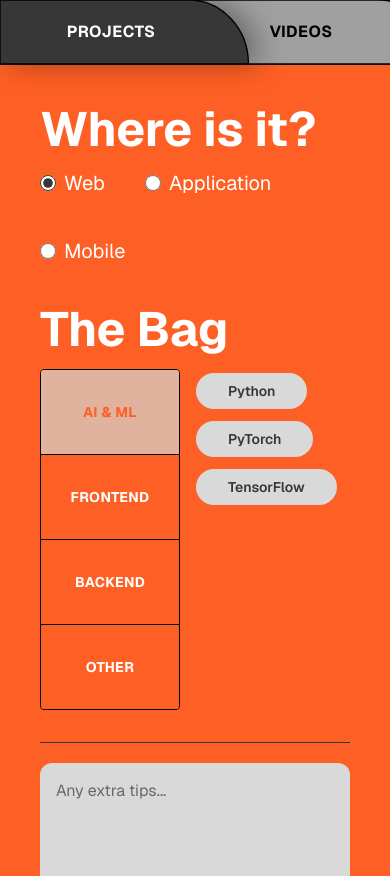
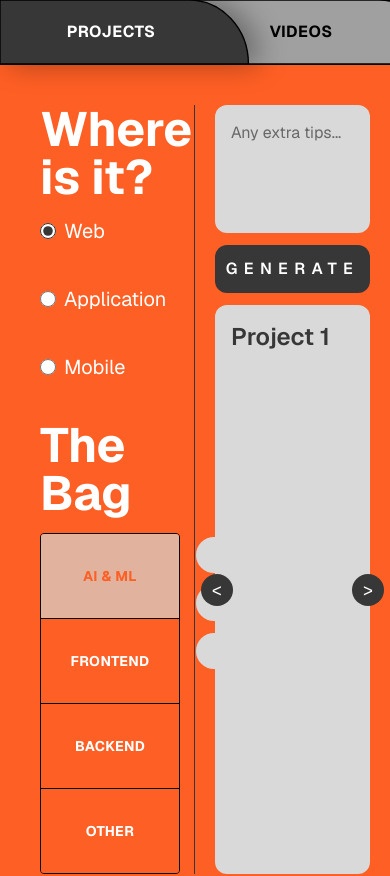
Before and after one commit to zion-pulapakura/i-got-an-idea, a Next.js app: page /projects in a window 390 px wide. Shown: the top 876 px of the page. Built offline with nearby package versions, Linux system fonts and the light colour scheme.

Commit message:
removed responsive design tailwind styling

```diff
--- a/src/app/articles/page.tsx
+++ b/src/app/articles/page.tsx
@@ -2,7 +2,7 @@ import { ArticlesPlaceholder } from "@/app/articles/components/articles-placehol
 
 export default function ArticlesPage() {
   return (
-    <main className="mx-auto flex w-full max-w-7xl flex-1 items-center justify-center px-4 py-8 md:px-8">
+    <main className="mx-auto flex w-full max-w-7xl flex-1 items-center justify-center px-8 py-8">
       <ArticlesPlaceholder />
     </main>
   );
--- a/src/app/navbar/navbar.tsx
+++ b/src/app/navbar/navbar.tsx
@@ -29,7 +29,7 @@ export function Navbar() {
 
   return (
     <header className="border-b border-brand-black">
-      <div className="flex w-full items-center justify-between py-0 pr-4 md:pr-8">
+      <div className="flex w-full items-center justify-between py-0 pr-8">
         <nav className="flex items-end overflow-visible">
           {navItems.map((item, index) => (
             <NavbarTab
--- a/src/app/projects/components/the-bag.tsx
+++ b/src/app/projects/components/the-bag.tsx
@@ -12,7 +12,8 @@ type TheBagProps = {
 
 export function TheBag({ activeBagSection, onBagSectionChange }: TheBagProps) {
   const currentSection =
-    bagSections.find((section) => section.id === activeBagSection) ?? bagSections[0];
+    bagSections.find((section) => section.id === activeBagSection) ??
+    bagSections[0];
 
   return (
     <div className="space-y-4">
--- a/src/app/projects/page.tsx
+++ b/src/app/projects/page.tsx
@@ -14,8 +14,8 @@ export default function ProjectsPage() {
   } = useProjectsUi();
 
   return (
-    <div className="flex w-full flex-col lg:min-h-[calc(100vh-8rem)] lg:flex-row gap-5 px-10 lg:items-stretch py-10">
-      <section className="box-border flex w-full min-w-0 flex-col gap-10 border-b border-brand-dark pb-8 lg:w-[60%] lg:flex-none lg:border-b-0 lg:border-r lg:border-r-brand-dark lg:pb-0">
+    <div className="flex min-h-[calc(100vh-8rem)] w-full flex-row items-stretch gap-5 px-10 py-10">
+      <section className="box-border flex w-1/2 min-w-0 flex-none flex-col gap-10 border-r border-r-brand-dark pb-0">
         <WhereIsIt
           buildTarget={buildTarget}
           onBuildTargetChange={setBuildTarget}
@@ -25,7 +25,7 @@ export default function ProjectsPage() {
           onBagSectionChange={setActiveBagSection}
         />
       </section>
-      <section className="box-border flex min-h-0 w-full min-w-0 flex-colpt-8 lg:w-[40%] lg:flex-none lg:pt-0">
+      <section className="box-border flex min-h-0 w-1/2 min-w-0 flex-none flex-col pt-0">
         <ProjectIdeasPanel />
       </section>
     </div>
--- a/src/app/videos/page.tsx
+++ b/src/app/videos/page.tsx
@@ -2,7 +2,7 @@ import { VideosPlaceholder } from "@/app/videos/components/videos-placeholder";
 
 export default function VideosPage() {
   return (
-    <main className="mx-auto flex w-full max-w-7xl flex-1 items-center justify-center px-4 py-8 md:px-8">
+    <main className="mx-auto flex w-full max-w-7xl flex-1 items-center justify-center px-8 py-8">
       <VideosPlaceholder />
     </main>
   );
```
